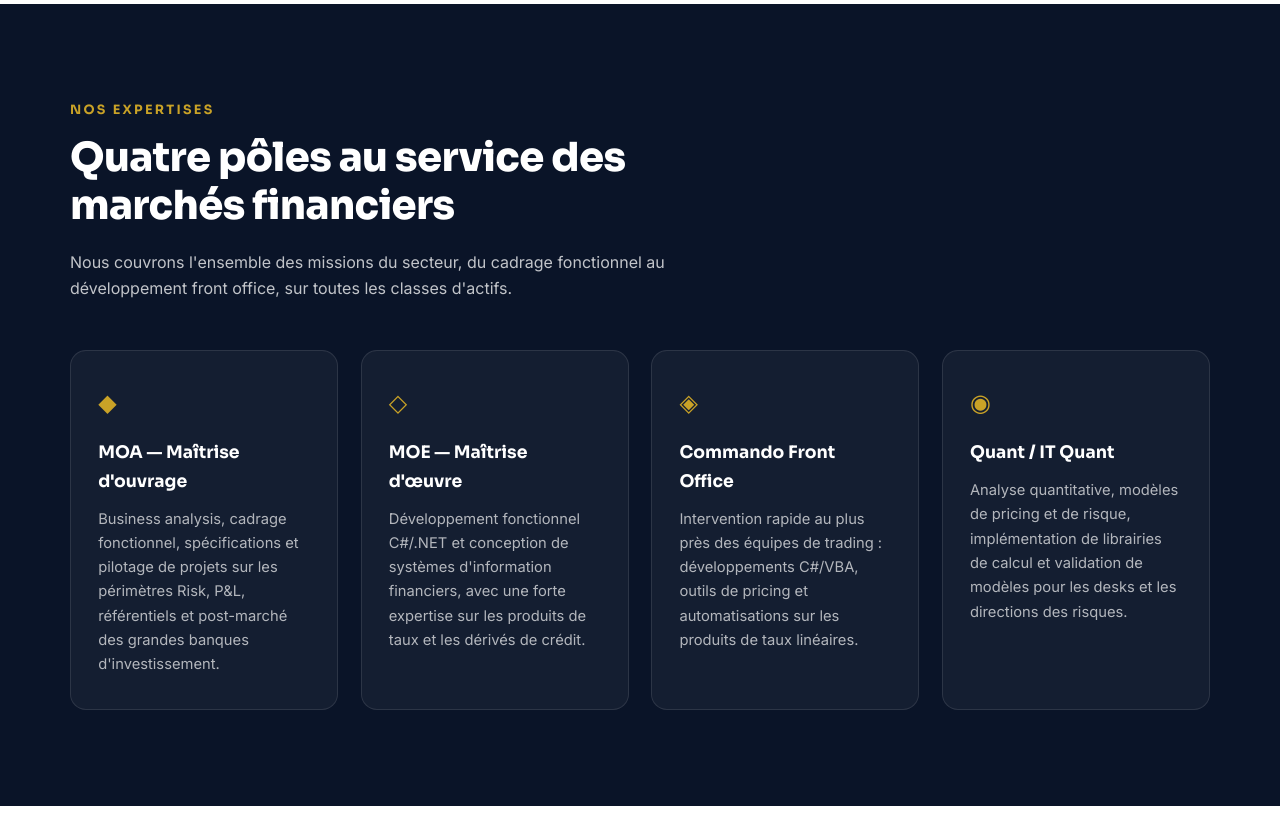
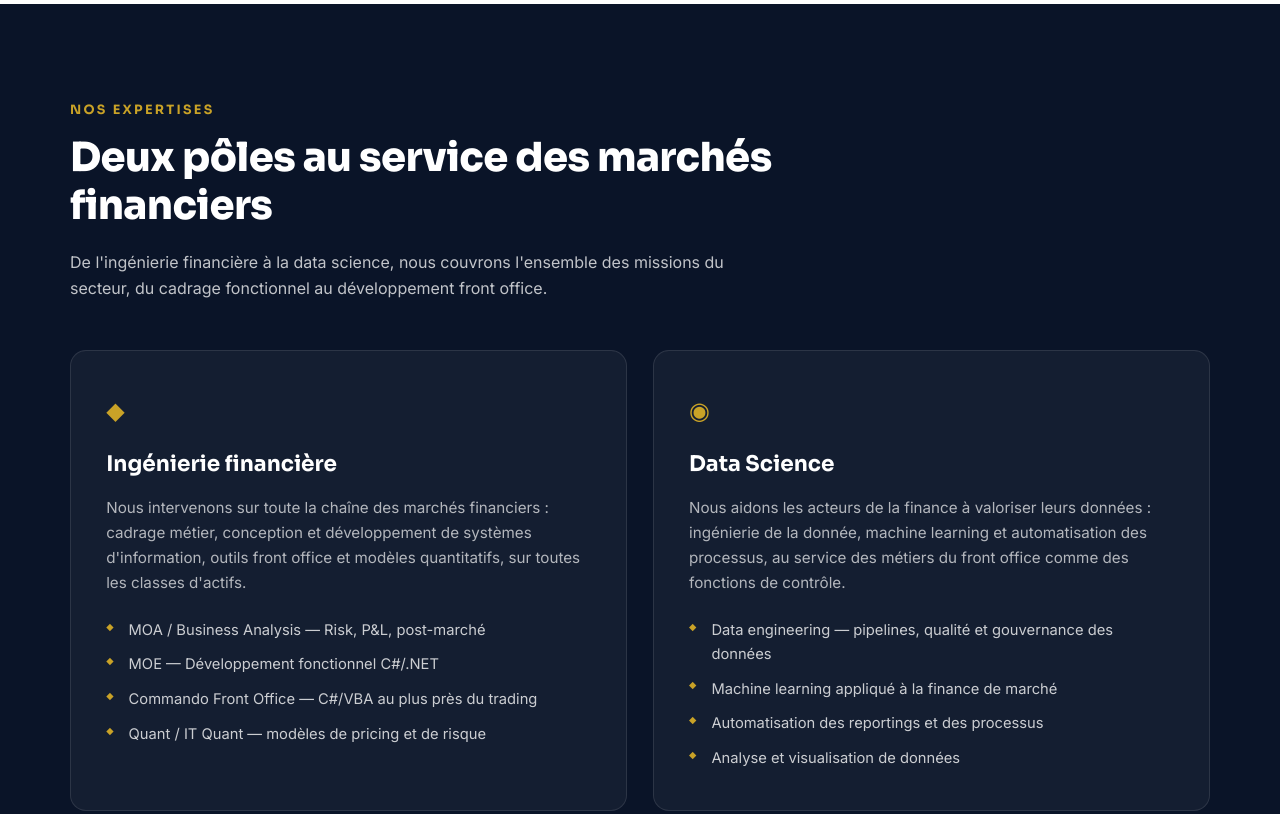
Before and after one commit to simotony77/teamfi-website, a plain HTML site: page index.html in a window 1280 px wide. Shown: the part 1680-2494 px from the top of the page. Drawn offline with Linux system fonts and the light colour scheme.

Commit message:
Restructure expertise section into two poles: Ingenierie financiere and Data Science
Co-Authored-By: Claude Fable 5 <noreply@anthropic.com>

```diff
--- a/css/style.css
+++ b/css/style.css
@@ -286,20 +286,20 @@ ul { list-style: none; }
   border: 1px solid rgba(255, 255, 255, 0.16);
 }
 
-/* ============ Expertise cards ============ */
-.cards {
+/* ============ Expertise poles ============ */
+.poles {
   display: grid;
-  grid-template-columns: repeat(auto-fit, minmax(240px, 1fr));
-  gap: 1.4rem;
+  grid-template-columns: repeat(auto-fit, minmax(300px, 1fr));
+  gap: 1.6rem;
 }
-.card {
+.pole {
   background: rgba(255, 255, 255, 0.045);
   border: 1px solid rgba(255, 255, 255, 0.1);
   border-radius: var(--radius);
-  padding: 2rem 1.7rem;
+  padding: 2.5rem 2.2rem;
   transition: transform 0.25s ease, border-color 0.25s ease, background 0.25s ease;
 }
-.card:hover {
+.pole:hover {
   transform: translateY(-6px);
   border-color: rgba(110, 160, 255, 0.5);
   background: rgba(47, 111, 237, 0.08);
@@ -309,13 +309,28 @@ ul { list-style: none; }
   color: var(--gold);
   margin-bottom: 1rem;
 }
-.card h3 {
+.pole h3 {
   font-family: var(--font-display);
-  font-size: 1.08rem;
-  margin-bottom: 0.7rem;
+  font-size: 1.35rem;
+  margin-bottom: 0.8rem;
   color: #fff;
 }
-.card p { font-size: 0.92rem; color: rgba(255, 255, 255, 0.68); }
+.pole p { font-size: 0.95rem; color: rgba(255, 255, 255, 0.68); }
+.pole__list { margin-top: 1.4rem; display: grid; gap: 0.65rem; }
+.pole__list li {
+  position: relative;
+  padding-left: 1.4rem;
+  font-size: 0.92rem;
+  color: rgba(255, 255, 255, 0.78);
+}
+.pole__list li::before {
+  content: "◆";
+  position: absolute;
+  left: 0;
+  top: 0.1em;
+  font-size: 0.6rem;
+  color: var(--gold);
+}
 
 /* ============ Values ============ */
 .values {
--- a/index.html
+++ b/index.html
@@ -58,7 +58,7 @@
           <span class="stat__label" data-i18n="hero.stat1">grandes BFI partenaires</span>
         </div>
         <div class="stat">
-          <span class="stat__num">4</span>
+          <span class="stat__num">2</span>
           <span class="stat__label" data-i18n="hero.stat2">pôles d'expertise</span>
         </div>
         <div class="stat">
@@ -114,28 +114,30 @@
   <section class="section section--dark" id="expertises">
     <div class="container">
       <p class="section__kicker reveal" data-i18n="exp.kicker">Nos expertises</p>
-      <h2 class="section__title reveal" data-i18n="exp.title">Quatre pôles au service des marchés financiers</h2>
-      <p class="section__sub reveal" data-i18n="exp.sub">Nous couvrons l'ensemble des missions du secteur, du cadrage fonctionnel au développement front office, sur toutes les classes d'actifs.</p>
-      <div class="cards">
-        <article class="card reveal">
+      <h2 class="section__title reveal" data-i18n="exp.title">Deux pôles au service des marchés financiers</h2>
+      <p class="section__sub reveal" data-i18n="exp.sub">De l'ingénierie financière à la data science, nous couvrons l'ensemble des missions du secteur, du cadrage fonctionnel au développement front office.</p>
+      <div class="poles">
+        <article class="pole reveal">
           <div class="card__icon">◆</div>
-          <h3 data-i18n="exp.moa.title">MOA — Maîtrise d'ouvrage</h3>
-          <p data-i18n="exp.moa.text">Business analysis, cadrage fonctionnel, spécifications et pilotage de projets sur les périmètres Risk, P&amp;L, référentiels et post-marché des grandes banques d'investissement.</p>
+          <h3 data-i18n="exp.fi.title">Ingénierie financière</h3>
+          <p data-i18n="exp.fi.text">Nous intervenons sur toute la chaîne des marchés financiers : cadrage métier, conception et développement de systèmes d'information, outils front office et modèles quantitatifs, sur toutes les classes d'actifs.</p>
+          <ul class="pole__list">
+            <li data-i18n="exp.fi.i1">MOA / Business Analysis — Risk, P&amp;L, post-marché</li>
+            <li data-i18n="exp.fi.i2">MOE — Développement fonctionnel C#/.NET</li>
+            <li data-i18n="exp.fi.i3">Commando Front Office — C#/VBA au plus près du trading</li>
+            <li data-i18n="exp.fi.i4">Quant / IT Quant — modèles de pricing et de risque</li>
+          </ul>
         </article>
-        <article class="card reveal">
-          <div class="card__icon">◇</div>
-          <h3 data-i18n="exp.moe.title">MOE — Maîtrise d'œuvre</h3>
-          <p data-i18n="exp.moe.text">Développement fonctionnel C#/.NET et conception de systèmes d'information financiers, avec une forte expertise sur les produits de taux et les dérivés de crédit.</p>
-        </article>
-        <article class="card reveal">
-          <div class="card__icon">◈</div>
-          <h3 data-i18n="exp.commando.title">Commando Front Office</h3>
-          <p data-i18n="exp.commando.text">Intervention rapide au plus près des équipes de trading : développements C#/VBA, outils de pricing et automatisations sur les produits de taux linéaires.</p>
-        </article>
-        <article class="card reveal">
+        <article class="pole reveal">
           <div class="card__icon">◉</div>
-          <h3 data-i18n="exp.quant.title">Quant / IT Quant</h3>
-          <p data-i18n="exp.quant.text">Analyse quantitative, modèles de pricing et de risque, implémentation de librairies de calcul et validation de modèles pour les desks et les directions des risques.</p>
+          <h3 data-i18n="exp.ds.title">Data Science</h3>
+          <p data-i18n="exp.ds.text">Nous aidons les acteurs de la finance à valoriser leurs données : ingénierie de la donnée, machine learning et automatisation des processus, au service des métiers du front office comme des fonctions de contrôle.</p>
+          <ul class="pole__list">
+            <li data-i18n="exp.ds.i1">Data engineering — pipelines, qualité et gouvernance des données</li>
+            <li data-i18n="exp.ds.i2">Machine learning appliqué à la finance de marché</li>
+            <li data-i18n="exp.ds.i3">Automatisation des reportings et des processus</li>
+            <li data-i18n="exp.ds.i4">Analyse et visualisation de données</li>
+          </ul>
         </article>
       </div>
     </div>
--- a/js/i18n.js
+++ b/js/i18n.js
@@ -32,16 +32,20 @@ const I18N = {
     "about.schools.sub": "Nos consultants sont issus des meilleures formations en ingénierie et en finance quantitative :",
 
     "exp.kicker": "Nos expertises",
-    "exp.title": "Quatre pôles au service des marchés financiers",
-    "exp.sub": "Nous couvrons l'ensemble des missions du secteur, du cadrage fonctionnel au développement front office, sur toutes les classes d'actifs.",
-    "exp.moa.title": "MOA — Maîtrise d'ouvrage",
-    "exp.moa.text": "Business analysis, cadrage fonctionnel, spécifications et pilotage de projets sur les périmètres Risk, P&L, référentiels et post-marché des grandes banques d'investissement.",
-    "exp.moe.title": "MOE — Maîtrise d'œuvre",
-    "exp.moe.text": "Développement fonctionnel C#/.NET et conception de systèmes d'information financiers, avec une forte expertise sur les produits de taux et les dérivés de crédit.",
-    "exp.commando.title": "Commando Front Office",
-    "exp.commando.text": "Intervention rapide au plus près des équipes de trading : développements C#/VBA, outils de pricing et automatisations sur les produits de taux linéaires.",
-    "exp.quant.title": "Quant / IT Quant",
-    "exp.quant.text": "Analyse quantitative, modèles de pricing et de risque, implémentation de librairies de calcul et validation de modèles pour les desks et les directions des risques.",
+    "exp.title": "Deux pôles au service des marchés financiers",
+    "exp.sub": "De l'ingénierie financière à la data science, nous couvrons l'ensemble des missions du secteur, du cadrage fonctionnel au développement front office.",
+    "exp.fi.title": "Ingénierie financière",
+    "exp.fi.text": "Nous intervenons sur toute la chaîne des marchés financiers : cadrage métier, conception et développement de systèmes d'information, outils front office et modèles quantitatifs, sur toutes les classes d'actifs.",
+    "exp.fi.i1": "MOA / Business Analysis — Risk, P&L, post-marché",
+    "exp.fi.i2": "MOE — Développement fonctionnel C#/.NET",
+    "exp.fi.i3": "Commando Front Office — C#/VBA au plus près du trading",
+    "exp.fi.i4": "Quant / IT Quant — modèles de pricing et de risque",
+    "exp.ds.title": "Data Science",
+    "exp.ds.text": "Nous aidons les acteurs de la finance à valoriser leurs données : ingénierie de la donnée, machine learning et automatisation des processus, au service des métiers du front office comme des fonctions de contrôle.",
+    "exp.ds.i1": "Data engineering — pipelines, qualité et gouvernance des données",
+    "exp.ds.i2": "Machine learning appliqué à la finance de marché",
+    "exp.ds.i3": "Automatisation des reportings et des processus",
+    "exp.ds.i4": "Analyse et visualisation de données",
 
     "values.kicker": "Nos valeurs",
     "values.title": "Ce qui fait la différence Teamfi",
@@ -108,16 +112,20 @@ const I18N = {
     "about.schools.sub": "Our consultants come from the best engineering and quantitative finance programmes:",
 
     "exp.kicker": "Our expertise",
-    "exp.title": "Four practices serving the financial markets",
-    "exp.sub": "We cover the full range of capital markets engagements, from functional analysis to front office development, across all asset classes.",
-    "exp.moa.title": "Business Analysis (MOA)",
-    "exp.moa.text": "Business analysis, functional scoping, specifications and project management across Risk, P&L, referential data and post-trade scopes at leading investment banks.",
-    "exp.moe.title": "Development (MOE)",
-    "exp.moe.text": "Functional C#/.NET development and design of financial information systems, with deep expertise in rates products and credit derivatives.",
-    "exp.commando.title": "Front Office Commando",
-    "exp.commando.text": "Rapid-response work embedded with trading teams: C#/VBA development, pricing tools and automation on linear rates products.",
-    "exp.quant.title": "Quant / IT Quant",
-    "exp.quant.text": "Quantitative analysis, pricing and risk models, implementation of calculation libraries and model validation for trading desks and risk departments.",
+    "exp.title": "Two practices serving the financial markets",
+    "exp.sub": "From financial engineering to data science, we cover the full range of capital markets engagements, from functional analysis to front office development.",
+    "exp.fi.title": "Financial Engineering",
+    "exp.fi.text": "We work across the entire capital markets chain: business analysis, design and development of information systems, front office tools and quantitative models, across all asset classes.",
+    "exp.fi.i1": "Business Analysis (MOA) — Risk, P&L, post-trade",
+    "exp.fi.i2": "Development (MOE) — functional C#/.NET",
+    "exp.fi.i3": "Front Office Commando — C#/VBA embedded with trading",
+    "exp.fi.i4": "Quant / IT Quant — pricing and risk models",
+    "exp.ds.title": "Data Science",
+    "exp.ds.text": "We help financial institutions get value from their data: data engineering, machine learning and process automation, serving front office teams and control functions alike.",
+    "exp.ds.i1": "Data engineering — pipelines, data quality and governance",
+    "exp.ds.i2": "Machine learning applied to capital markets",
+    "exp.ds.i3": "Reporting and process automation",
+    "exp.ds.i4": "Data analysis and visualisation",
 
     "values.kicker": "Our values",
     "values.title": "What makes Teamfi different",
```
